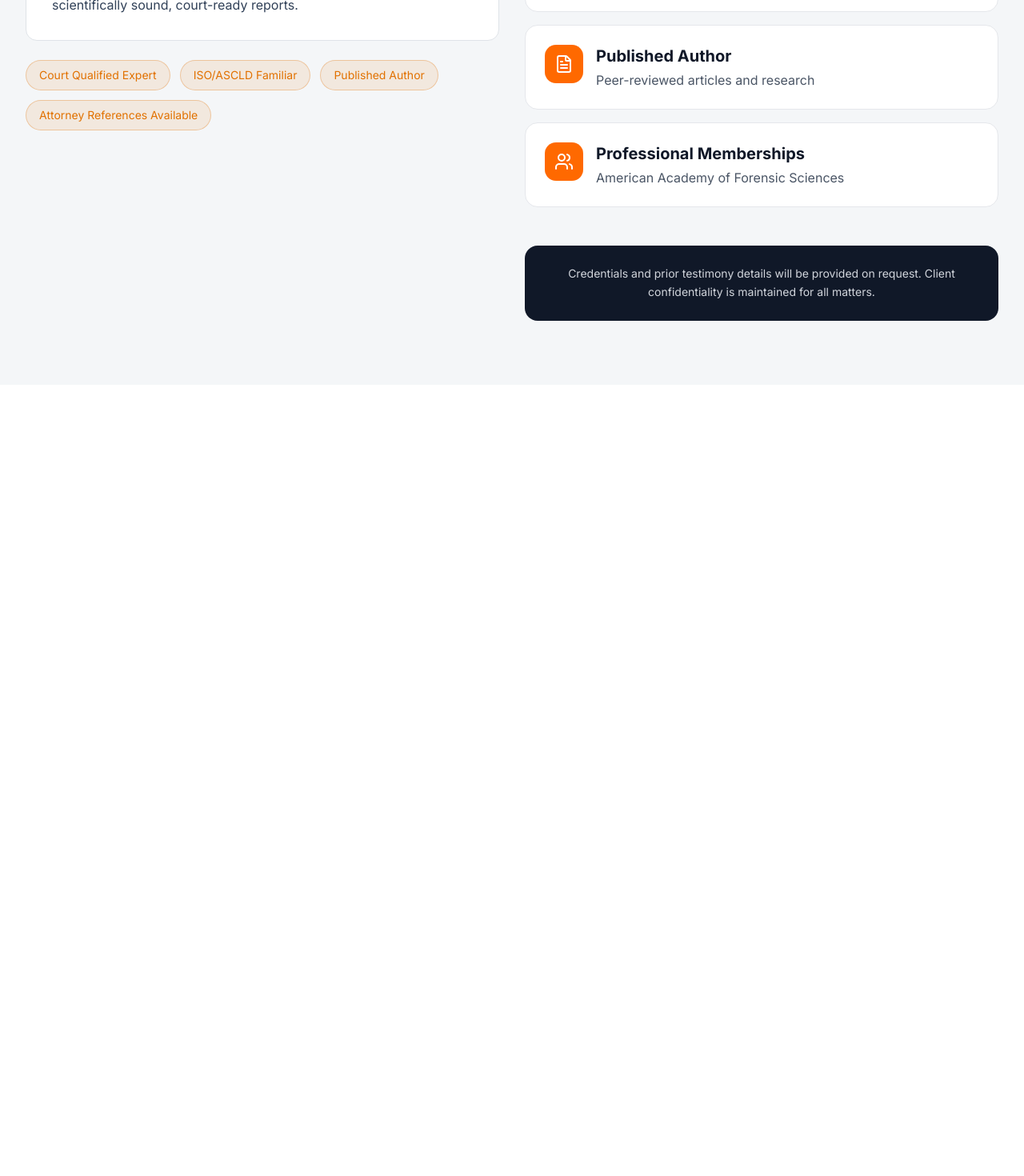
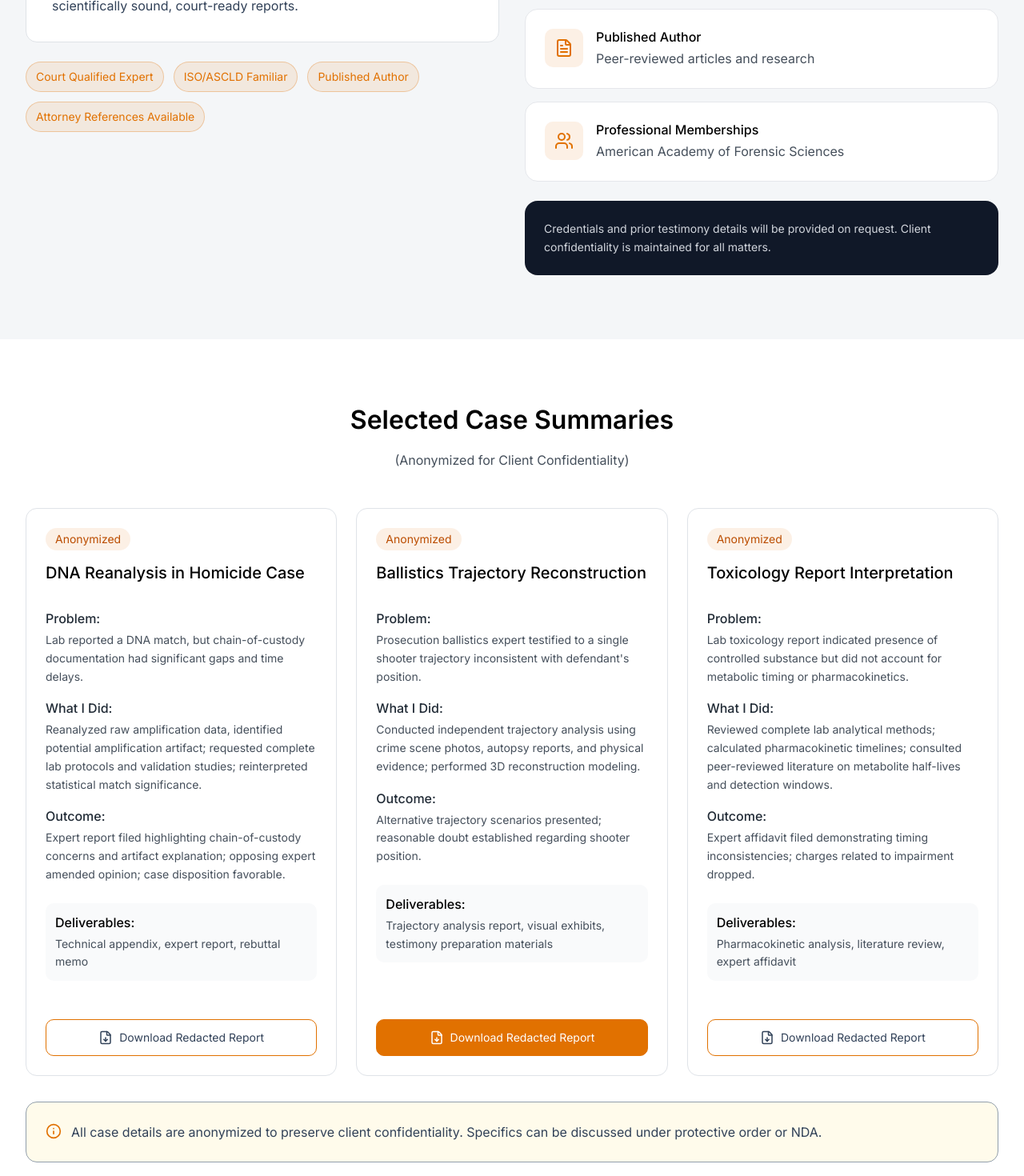
Before and after one commit to softvence-omega-future-stack/robyn_frontline_frontend, a Next.js app: page / in a window 1280 px wide. Shown: the part 4120-5590 px from the top of the page at 80% size. Before the commit the page ends 4601 px from the top, so only its background shows below. Built offline with nearby package versions, Linux system fonts and the light colour scheme.

Commit message:
selected page fully complete with responsive

```diff
--- a/app/page.tsx
+++ b/app/page.tsx
@@ -2,6 +2,7 @@ import Areas from "@/components/home/Areas";
 import Credentials from "@/components/home/Credentials";
 import HomeBanner from "@/components/home/HomeBanner";
 import Objective from "@/components/home/Objective";
+import SelectedCase from "@/components/home/SelectedCase";
 import Services from "@/components/home/Services";
 
 export default function Home() {
@@ -12,6 +13,7 @@ export default function Home() {
       <Objective/>
       <Areas/>
       <Credentials/>
+      <SelectedCase/>
     </div>
   );
 }
--- a/components/home/Credentials.tsx
+++ b/components/home/Credentials.tsx
@@ -10,7 +10,7 @@ type Card = {
 };
 
 const Credentials = () => {
-    const cards : Card[] = [
+    const cards: Card[] = [
         {
             icon: GraduationCap,
             title: "Ph.D. in Forensic Science",
@@ -39,29 +39,33 @@ const Credentials = () => {
     ];
 
     return (
-        <div className="min-h-screen py-16 md:py-20 bg-[#F4F6F8]">
+        <div className="min-h-screen py-12 md:py-20 bg-[#F4F6F8]">
             <Wrapper>
                 <div className="mx-auto">
                     {/* Header */}
-                    <h1 className="text-xl md:text-[32px] font-semibold text-center mb-8 md:mb-10 text-gray-900">
+                    <h1 className="text-2xl md:text-[32px] font-semibold text-center mb-6 md:mb-10 text-gray-900 px-4">
                         Credentials & Court Qualifications
                     </h1>
 
-                    <div className="grid grid-cols-1 lg:grid-cols-2 gap-8">
-                        {/* Left Column - Profile */}
+                    <div className="grid grid-cols-1 lg:grid-cols-2 gap-6 md:gap-8">
+                        {/* Left Column */}
                         <div>
-                            <div className="bg-white border border-textBlue rounded-xl p-8 space-y-6">
-                                <div className="flex flex-col md:flex-row items-center md:items-start gap-6">
-                                    <div className="w-32 h-32 rounded-full overflow-hidden bg-gray-200">
-                                        <Image src={profile} alt="profile" className="w-full h-full object-cover" />
+                            <div className="bg-white border border-textBlue rounded-xl p-6 md:p-8 space-y-6">
+                                <div className="flex flex-col sm:flex-row items-center sm:items-start gap-4 md:gap-6">
+                                    <div className="w-28 h-28 md:w-32 md:h-32 rounded-full overflow-hidden bg-gray-200">
+                                        <Image
+                                            src={profile}
+                                            alt="Robyn Bartholomew - Forensic Consultant"
+                                            className="w-full h-full object-cover"
+                                        />
                                     </div>
-                                    <div>
-                                        <h2 className="text-base md:text-lg text-gray-900">Robyn Bartholomew</h2>
-                                        <p className="text-baseBg text-sm md:text-base">Forensic Consultant</p>
+                                    <div className="text-center sm:text-left">
+                                        <h2 className="text-lg md:text-xl font-medium text-gray-900">Robyn Bartholomew</h2>
+                                        <p className="text-baseBg text-sm md:text-base mt-1">Forensic Consultant</p>
                                     </div>
                                 </div>
 
-                                <div className="space-y-6 text-[#314158] text-sm md:text-base">
+                                <div className="space-y-4 text-[#314158] text-sm md:text-base leading-relaxed">
                                     <p>
                                         Ph.D. in Forensic Science from [University]. Over [X] years reviewing criminal evidence and providing expert testimony in state and federal courts.
                                     </p>
@@ -71,7 +75,7 @@ const Credentials = () => {
                                 </div>
                             </div>
 
-                            <div className="flex flex-wrap gap-3 mt-6">
+                            <div className="flex flex-wrap gap-2 md:gap-3 mt-6 justify-center sm:justify-start">
                                 {[
                                     "Court Qualified Expert",
                                     "ISO/ASCLD Familiar",
@@ -80,7 +84,7 @@ const Credentials = () => {
                                 ].map((item, i) => (
                                     <span
                                         key={i}
-                                        className="border border-[rgba(225,113,0,0.30)] bg-[rgba(225,113,0,0.10)] px-4 py-2 text-baseBg rounded-full text-xs md:text-sm"
+                                        className="border border-[rgba(225,113,0,0.30)] bg-[rgba(225,113,0,0.10)] px-3 py-2 text-baseBg rounded-full text-xs md:text-sm whitespace-nowrap"
                                     >
                                         {item}
                                     </span>
@@ -88,37 +92,45 @@ const Credentials = () => {
                             </div>
                         </div>
 
-                        {/* Right Column - Credentials */}
+                        {/* Right Column */}
                         <div className="space-y-4">
                             {cards.map((card, index) => (
                                 <div
                                     key={index}
-                                    className="group bg-white rounded-2xl p-6 border border-gray-200
-                                    transition-all duration-300 hover:bg-orange-100 hover:border-gray-300
-                                    hover:shadow-lg hover:-translate-y-1 cursor-pointer"
+                                    className="group bg-white rounded-2xl p-4 md:p-6 border border-gray-200
+                                transition-all duration-300 cursor-pointer
+                                hover:bg-[#E171001A] hover:border-gray-300 hover:shadow-lg hover:-translate-y-1"
                                 >
-                                    <div className="flex items-start gap-4">
+                                    <div className="flex items-start gap-3 md:gap-4">
                                         {/* Icon Box */}
-                                        <div className="bg-orange-500 rounded-xl p-3 shrink-0 transition-all">
-                                            <card.icon className="w-6 h-6 text-white" />
+                                        <div
+                                            className="rounded-[10px] p-2 md:p-3 shrink-0 bg-[#E171001A]
+                                        transition-all duration-300
+                                        group-hover:bg-baseBg"
+                                        >
+                                            <card.icon
+                                                className="w-5 h-5 md:w-6 md:h-6 text-baseBg transition-all duration-300
+                                            group-hover:text-white"
+                                            />
                                         </div>
 
                                         {/* Text */}
-                                        <div>
-                                            <h3 className="text-xl font-bold text-gray-900 mb-1">
+                                        <div className="flex-1 min-w-0">
+                                            <h3 className="text-sm md:text-base font-medium text-black mb-1 leading-tight">
                                                 {card.title}
                                             </h3>
-                                            <p className="text-gray-600">{card.desc}</p>
+                                            <p className="text-xs md:text-base text-textGray leading-relaxed">{card.desc}</p>
                                         </div>
                                     </div>
                                 </div>
                             ))}
+
                             {/* Footer Banner */}
-                    <div className="mt-12 bg-gray-900 rounded-2xl p-6 text-center">
-                        <p className="text-gray-300 text-sm leading-relaxed">
-                            Credentials and prior testimony details will be provided on request. Client confidentiality is maintained for all matters.
-                        </p>
-                    </div>
+                            <div className="mt-6 bg-gray-900 rounded-2xl p-4 md:p-6 text-left">
+                                <p className="text-gray-300 text-xs md:text-sm leading-relaxed">
+                                    Credentials and prior testimony details will be provided on request. Client confidentiality is maintained for all matters.
+                                </p>
+                            </div>
                         </div>
                     </div>
                 </div>
--- /dev/null
+++ b/components/home/SelectedCase.tsx
@@ -0,0 +1,133 @@
+import React from 'react';
+import { FileDown, Info } from 'lucide-react';
+import Wrapper from '@/common/Wrapper';
+
+const SelectedCase = () => {
+    const cases = [
+        {
+            id: 1,
+            title: "DNA Reanalysis in Homicide Case",
+            problem: "Lab reported a DNA match, but chain-of-custody documentation had significant gaps and time delays.",
+            whatIDid: "Reanalyzed raw amplification data, identified potential amplification artifact; requested complete lab protocols and validation studies; reinterpreted statistical match significance.",
+            outcome: "Expert report filed highlighting chain-of-custody concerns and artifact explanation; opposing expert amended opinion; case disposition favorable.",
+            deliverables: "Technical appendix, expert report, rebuttal memo",
+            featured: false
+        },
+        {
+            id: 2,
+            title: "Ballistics Trajectory Reconstruction",
+            problem: "Prosecution ballistics expert testified to a single shooter trajectory inconsistent with defendant's position.",
+            whatIDid: "Conducted independent trajectory analysis using crime scene photos, autopsy reports, and physical evidence; performed 3D reconstruction modeling.",
+            outcome: "Alternative trajectory scenarios presented; reasonable doubt established regarding shooter position.",
+            deliverables: "Trajectory analysis report, visual exhibits, testimony preparation materials",
+            featured: true
+        },
+        {
+            id: 3,
+            title: "Toxicology Report Interpretation",
+            problem: "Lab toxicology report indicated presence of controlled substance but did not account for metabolic timing or pharmacokinetics.",
+            whatIDid: "Reviewed complete lab analytical methods; calculated pharmacokinetic timelines; consulted peer-reviewed literature on metabolite half-lives and detection windows.",
+            outcome: "Expert affidavit filed demonstrating timing inconsistencies; charges related to impairment dropped.",
+            deliverables: "Pharmacokinetic analysis, literature review, expert affidavit",
+            featured: false
+        }
+    ];
+
+    return (
+        <div className="bg-white py-12 md:py-20">
+            <Wrapper>
+                <div className="mx-auto">
+                    {/* Header */}
+                    <div className="text-center mb-8 md:mb-12 px-4 md:px-0">
+                        <h1 className="text-xl md:text-2xl lg:text-[32px] font-semibold text-black mb-2 md:mb-4">
+                            Selected Case Summaries
+                        </h1>
+                        <p className="text-sm md:text-base text-textGray">
+                            (Anonymized for Client Confidentiality)
+                        </p>
+                    </div>
+
+                    {/* Case Cards Grid */}
+                    <div className="grid grid-cols-1 md:grid-cols-2 lg:grid-cols-3 gap-4 md:gap-6 mb-6 md:mb-8">
+                        {cases.map((caseItem) => (
+                            <div
+                                key={caseItem.id}
+                                className="bg-white rounded-[14px] border border-textBlue hover:shadow-md transition-shadow duration-200 flex flex-col"
+                            >
+                                {/* Card Content */}
+                                <div className="p-4 md:p-6 flex-1">
+                                    {/* Anonymized Badge */}
+                                    <div className="mb-3 md:mb-4">
+                                        <span className="inline-block bg-[#E171001A] text-[#BB4D00] text-xs md:text-sm px-3 py-1 rounded-full">
+                                            Anonymized
+                                        </span>
+                                    </div>
+
+                                    {/* Title */}
+                                    <h2 className="text-base md:text-lg lg:text-xl font-medium text-black mb-3 md:mb-6 lg:mb-8 leading-tight">
+                                        {caseItem.title}
+                                    </h2>
+
+                                    {/* Problem Section */}
+                                    <div className="mb-3 md:mb-4">
+                                        <h3 className="font-medium text-[#212B36] mb-1 text-sm md:text-base">Problem:</h3>
+                                        <p className="text-textGray text-xs md:text-sm leading-relaxed">
+                                            {caseItem.problem}
+                                        </p>
+                                    </div>
+
+                                    {/* What I Did Section */}
+                                    <div className="mb-3 md:mb-4">
+                                        <h3 className="font-medium text-[#212B36] mb-1 text-sm md:text-base">What I Did:</h3>
+                                        <p className="text-textGray text-xs md:text-sm leading-relaxed">
+                                            {caseItem.whatIDid}
+                                        </p>
+                                    </div>
+
+                                    {/* Outcome Section */}
+                                    <div className="mb-3 md:mb-4">
+                                        <h3 className="font-medium text-[#212B36] mb-1 text-sm md:text-base">Outcome:</h3>
+                                        <p className="text-textGray text-xs md:text-sm leading-relaxed">
+                                            {caseItem.outcome}
+                                        </p>
+                                    </div>
+
+                                    {/* Deliverables Section */}
+                                    <div className="bg-gray-50 rounded-[10px] p-3 mt-4 md:mt-6">
+                                        <h3 className="font-medium text-black mb-1 text-sm md:text-base">Deliverables:</h3>
+                                        <p className="text-textGray text-xs md:text-sm leading-relaxed">
+                                            {caseItem.deliverables}
+                                        </p>
+                                    </div>
+                                </div>
+
+                                {/* Download Button */}
+                                <div className="p-4 md:p-6 pt-0 mt-auto">
+                                    <button
+                                        className={`w-full flex items-center cursor-pointer justify-center gap-2 px-3 md:px-4 py-2 md:py-3 rounded-lg text-xs md:text-sm transition-colors duration-200 border ${caseItem.featured
+                                            ? 'bg-baseBg text-white hover:bg-orange-700 border-baseBg'
+                                            : 'bg-white text-[#314158] border-baseBg hover:bg-gray-50'
+                                            }`}
+                                    >
+                                        <FileDown size={16} className="md:w-[18px] md:h-[18px]" />
+                                        Download Redacted Report
+                                    </button>
+                                </div>
+                            </div>
+                        ))}
+                    </div>
+
+                    {/* Footer Notice */}
+                    <div className="bg-[#FFFBEB] border border-[#919EAB] rounded-[14px] p-4 md:p-6 flex items-start gap-3">
+                        <Info className="text-baseBg shrink-0 mt-0.5 w-5 h-5" />
+                        <p className="text-[#314158] text-sm md:text-base leading-relaxed">
+                            All case details are anonymized to preserve client confidentiality. Specifics can be discussed under protective order or NDA.
+                        </p>
+                    </div>
+                </div>
+            </Wrapper>
+        </div>
+    );
+};
+
+export default SelectedCase;
```
